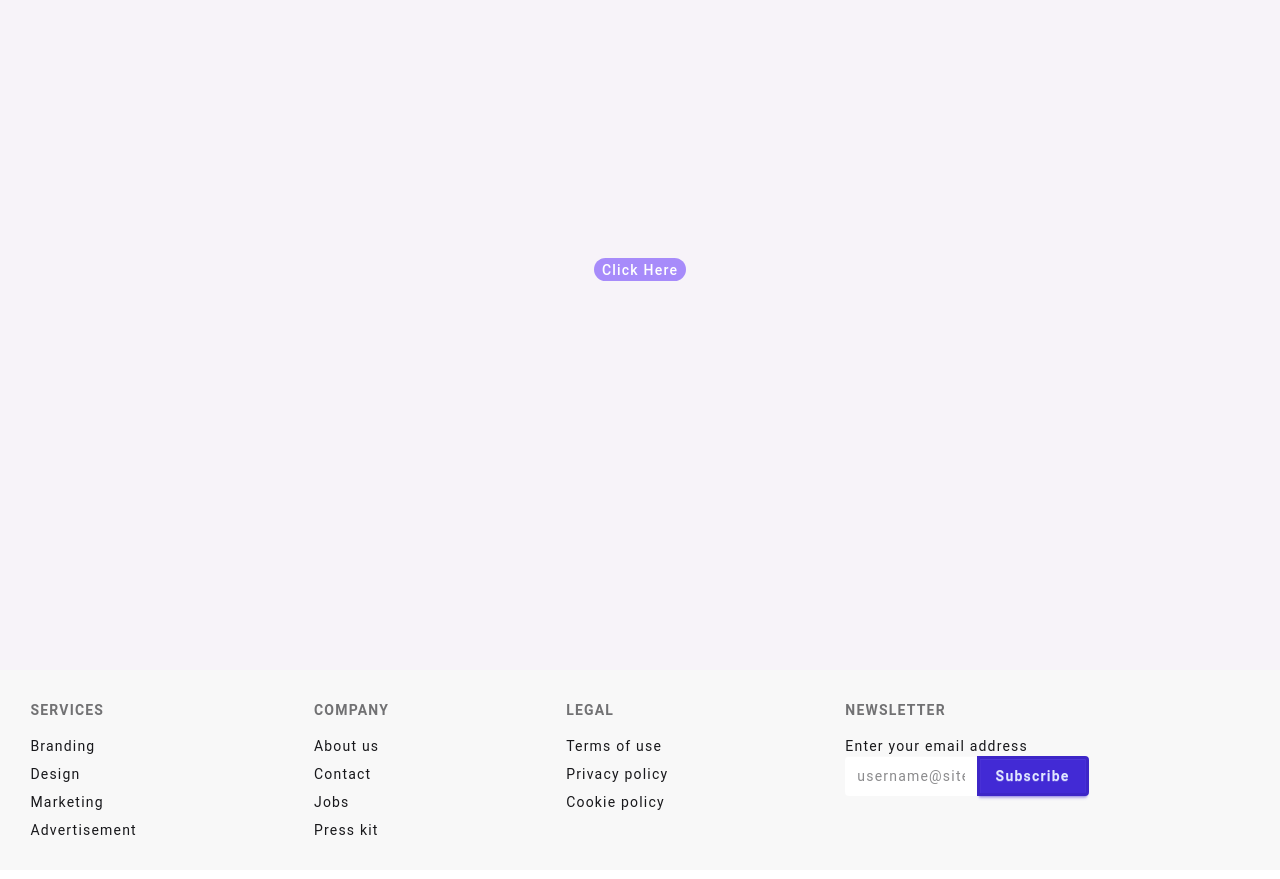
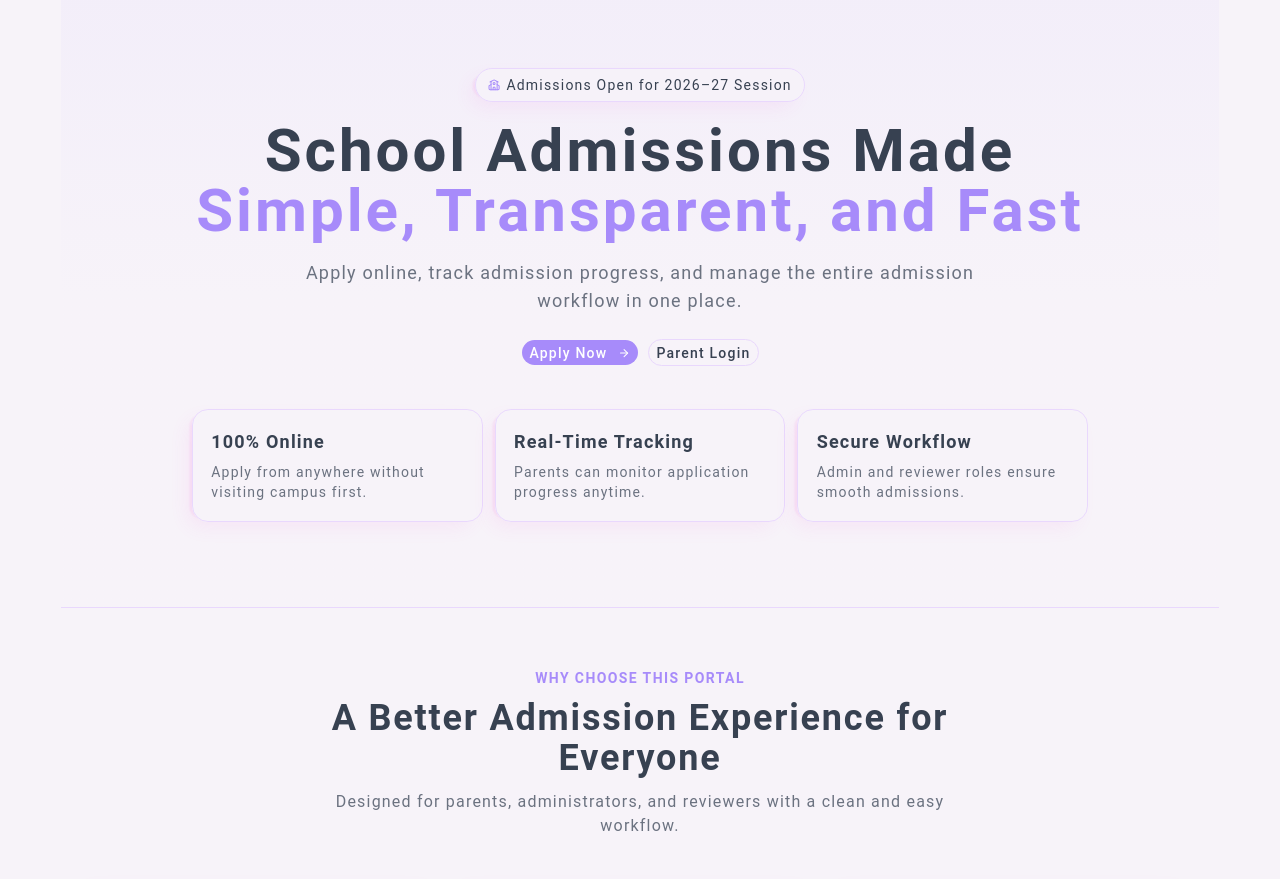
Before and after one commit to dTchnicalDK/schoolManagementSystem, a Next.js app: page / in a window 1280 px wide. Shown: the part 180-1059 px from the top of the page. Built offline with nearby package versions, Linux system fonts and the light colour scheme; no server answers.

Commit message:
home page designed

```diff
--- a/app/(public)/login/page.tsx
+++ b/app/(public)/login/page.tsx
@@ -14,7 +14,7 @@ export default function LoginPage() {
           className="w-full border py-2 rounded hover:bg-gray-50 flex items-center justify-center gap-2"
         >
           <img
-            src="https://authjs.dev/img/providers/google.svg"
+            src="https://authjs.dev/img/providers/github.svg"
             className="w-5 h-5"
           />
           Continue with github
--- a/app/(public)/page.tsx
+++ b/app/(public)/page.tsx
@@ -1,14 +1,281 @@
 import { auth } from "@/auth";
+import Footer from "@/components/footer";
 import { Button } from "@/components/ui/button";
+import {
+  ArrowRight,
+  CheckCircle2,
+  ClipboardList,
+  FileCheck2,
+  GraduationCap,
+  School,
+  ShieldCheck,
+  Users,
+} from "lucide-react";
+import Link from "next/link";
 
 export default async function Home() {
   const session = await auth();
-  console.log(session?.user?.id); // cuid from DB
-  console.log(session?.user?.role); // "PARENT" (default)
+  // console.log(session?.user?.id); // cuid from DB
+  // console.log(session?.user?.role); // "PARENT" (default)
   return (
-    <div className="font-sans grid grid-rows-[20px_1fr_20px] items-center justify-items-center min-h-screen p-8 pb-20 gap-16 sm:p-20">
-      <h1>welcome home page</h1>
-      <Button>Click Here</Button>
+    <div className="font-sans grid grid-rows-[4px_1fr_20px] items-center justify-items-center min-h-screen p-8 pb-20 gap-16 sm:p-20">
+      <div>Welcome</div>
+      <main className="min-h-screen bg-background text-foreground">
+        {/* Hero Section */}
+        <section className="relative overflow-hidden border-b">
+          <div className="absolute inset-0 bg-linear-to-b from-primary/5 via-background to-background" />
+          <div className="relative mx-auto flex max-w-7xl flex-col items-center px-4 py-20 text-center sm:px-6 lg:px-8 lg:py-28">
+            <div className="mb-6 inline-flex items-center gap-2 rounded-full border bg-background/80 px-4 py-2 text-sm shadow-sm backdrop-blur">
+              <School className="h-4 w-4 text-primary" />
+              <span>Admissions Open for 2026–27 Session</span>
+            </div>
+
+            <h1 className="max-w-4xl text-4xl font-bold tracking-tight sm:text-5xl lg:text-6xl">
+              School Admissions Made{" "}
+              <span className="text-primary">
+                Simple, Transparent, and Fast
+              </span>
+            </h1>
+
+            <p className="mt-6 max-w-2xl text-base text-muted-foreground sm:text-lg">
+              Apply online, track admission progress, and manage the entire
+              admission workflow in one place.
+            </p>
+
+            <div className="mt-8 flex flex-col gap-3 sm:flex-row">
+              <Link href="/apply">
+                <Button size="lg" className="w-full sm:w-auto">
+                  Apply Now
+                  <ArrowRight className="ml-2 h-4 w-4" />
+                </Button>
+              </Link>
+
+              <Link href="/login">
+                <Button
+                  size="lg"
+                  variant="outline"
+                  className="w-full sm:w-auto"
+                >
+                  Parent Login
+                </Button>
+              </Link>
+            </div>
+
+            {/* Stats */}
+            <div className="mt-14 grid w-full max-w-4xl grid-cols-1 gap-4 sm:grid-cols-3">
+              <StatCard
+                title="100% Online"
+                description="Apply from anywhere without visiting campus first."
+              />
+              <StatCard
+                title="Real-Time Tracking"
+                description="Parents can monitor application progress anytime."
+              />
+              <StatCard
+                title="Secure Workflow"
+                description="Admin and reviewer roles ensure smooth admissions."
+              />
+            </div>
+          </div>
+        </section>
+
+        {/* Features */}
+        <section className="mx-auto max-w-7xl px-4 py-20 sm:px-6 lg:px-8">
+          <div className="mx-auto max-w-2xl text-center">
+            <p className="text-sm font-semibold uppercase tracking-wide text-primary">
+              Why Choose This Portal
+            </p>
+            <h2 className="mt-3 text-3xl font-bold tracking-tight sm:text-4xl">
+              A Better Admission Experience for Everyone
+            </h2>
+            <p className="mt-4 text-muted-foreground">
+              Designed for parents, administrators, and reviewers with a clean
+              and easy workflow.
+            </p>
+          </div>
+
+          <div className="mt-14 grid gap-6 md:grid-cols-2 lg:grid-cols-3">
+            <FeatureCard
+              icon={<ClipboardList className="h-6 w-6 text-primary" />}
+              title="Simple Online Application"
+              description="Parents can complete admission forms in a guided multi-step process."
+            />
+            <FeatureCard
+              icon={<FileCheck2 className="h-6 w-6 text-primary" />}
+              title="Status Tracking"
+              description="Track whether your application is submitted, under review, accepted, or rejected."
+            />
+            <FeatureCard
+              icon={<Users className="h-6 w-6 text-primary" />}
+              title="Reviewer Workflow"
+              description="Assigned reviewers can add remarks and recommendations efficiently."
+            />
+            <FeatureCard
+              icon={<ShieldCheck className="h-6 w-6 text-primary" />}
+              title="Role-Based Access"
+              description="Secure access for parents, administrators, and reviewers."
+            />
+            <FeatureCard
+              icon={<GraduationCap className="h-6 w-6 text-primary" />}
+              title="Admission Transparency"
+              description="Every stage of the application process is visible and structured."
+            />
+            <FeatureCard
+              icon={<CheckCircle2 className="h-6 w-6 text-primary" />}
+              title="Centralized Management"
+              description="Admins can manage all applications, reviewers, and settings from one panel."
+            />
+          </div>
+        </section>
+
+        {/* Process Section */}
+        <section className="border-y bg-muted/30">
+          <div className="mx-auto max-w-7xl px-4 py-20 sm:px-6 lg:px-8">
+            <div className="mx-auto max-w-2xl text-center">
+              <p className="text-sm font-semibold uppercase tracking-wide text-primary">
+                Admission Process
+              </p>
+              <h2 className="mt-3 text-3xl font-bold tracking-tight sm:text-4xl">
+                How It Works
+              </h2>
+              <p className="mt-4 text-muted-foreground">
+                A simple admission flow from application to decision.
+              </p>
+            </div>
+
+            <div className="mt-14 grid gap-6 md:grid-cols-2 lg:grid-cols-4">
+              <StepCard
+                step="01"
+                title="Create Account"
+                description="Register as a parent and access the admission portal."
+              />
+              <StepCard
+                step="02"
+                title="Fill Application"
+                description="Complete student, parent, and previous school details."
+              />
+              <StepCard
+                step="03"
+                title="Track Review"
+                description="Your application is reviewed by assigned staff."
+              />
+              <StepCard
+                step="04"
+                title="Get Decision"
+                description="Receive the final admission outcome online."
+              />
+            </div>
+          </div>
+        </section>
+
+        {/* CTA Section */}
+        <section className="mx-auto max-w-7xl px-4 py-20 sm:px-6 lg:px-8">
+          <div className="rounded-3xl border bg-linear-to-r from-primary/10 via-background to-primary/5 px-6 py-12 text-center shadow-sm sm:px-10">
+            <h2 className="text-3xl font-bold tracking-tight sm:text-4xl">
+              Start Your Child’s Admission Journey Today
+            </h2>
+            <p className="mx-auto mt-4 max-w-2xl text-muted-foreground">
+              Complete the application online and stay updated every step of the
+              way.
+            </p>
+
+            <div className="mt-8 flex flex-col justify-center gap-3 sm:flex-row">
+              <Link href="/apply">
+                <Button size="lg">
+                  Apply Now
+                  <ArrowRight className="ml-2 h-4 w-4" />
+                </Button>
+              </Link>
+
+              <Link href="/register">
+                <Button size="lg" variant="outline">
+                  Create Parent Account
+                </Button>
+              </Link>
+            </div>
+          </div>
+        </section>
+
+        {/* Footer */}
+        <footer className="border-t bg-muted/20">
+          <div className="mx-auto flex max-w-7xl flex-col gap-4 px-4 py-8 text-sm text-muted-foreground sm:px-6 lg:flex-row lg:items-center lg:justify-between lg:px-8">
+            <div className="flex items-center gap-2 font-medium text-foreground">
+              <School className="h-4 w-4 text-primary" />
+              <span>School Admission Portal</span>
+            </div>
+
+            <div className="flex flex-wrap items-center gap-4">
+              <Link href="/" className="hover:text-foreground">
+                Home
+              </Link>
+              <Link href="/apply" className="hover:text-foreground">
+                Apply
+              </Link>
+              <Link href="/login" className="hover:text-foreground">
+                Login
+              </Link>
+              <Link href="/register" className="hover:text-foreground">
+                Register
+              </Link>
+            </div>
+          </div>
+        </footer>
+      </main>
     </div>
   );
 }
+
+function StatCard({
+  title,
+  description,
+}: {
+  title: string;
+  description: string;
+}) {
+  return (
+    <div className="rounded-2xl border bg-background/80 p-6 text-left shadow-sm backdrop-blur">
+      <h3 className="text-lg font-semibold">{title}</h3>
+      <p className="mt-2 text-sm text-muted-foreground">{description}</p>
+    </div>
+  );
+}
+
+function FeatureCard({
+  icon,
+  title,
+  description,
+}: {
+  icon: React.ReactNode;
+  title: string;
+  description: string;
+}) {
+  return (
+    <div className="rounded-2xl border bg-background p-6 shadow-sm transition-all hover:-translate-y-1 hover:shadow-md">
+      <div className="mb-4 flex h-12 w-12 items-center justify-center rounded-xl bg-primary/10">
+        {icon}
+      </div>
+      <h3 className="text-lg font-semibold">{title}</h3>
+      <p className="mt-2 text-sm text-muted-foreground">{description}</p>
+    </div>
+  );
+}
+
+function StepCard({
+  step,
+  title,
+  description,
+}: {
+  step: string;
+  title: string;
+  description: string;
+}) {
+  return (
+    <div className="rounded-2xl border bg-background p-6 shadow-sm">
+      <div className="mb-4 inline-flex h-10 w-10 items-center justify-center rounded-full bg-primary/10 text-sm font-bold text-primary">
+        {step}
+      </div>
+      <h3 className="text-lg font-semibold">{title}</h3>
+      <p className="mt-2 text-sm text-muted-foreground">{description}</p>
+    </div>
+  );
+}
```
